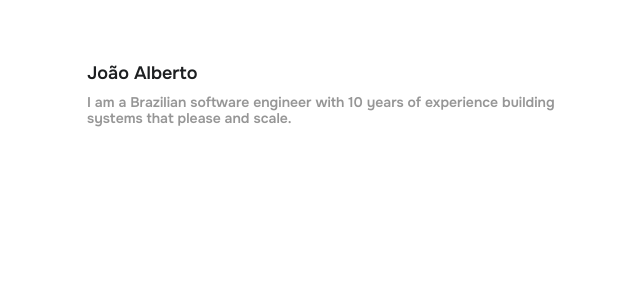
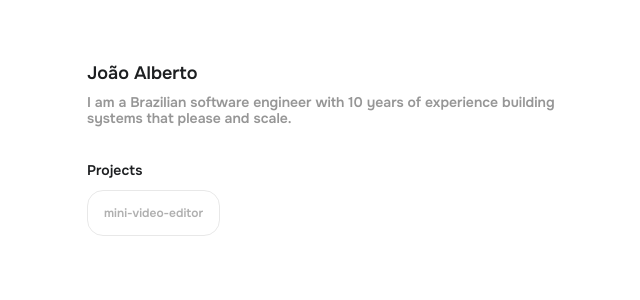
Before and after one commit to joaoalberto-dev/joaoalberto.dev, a Next.js app: page / in a window 1280 px wide. Shown: the top 300 px of the page, without its empty margins (313-953 px from the left). Built offline with nearby package versions, Linux system fonts and the light colour scheme.

Commit message:
chore: rendering the project section in the home page

```diff
--- a/src/app/page.tsx
+++ b/src/app/page.tsx
@@ -1,4 +1,7 @@
 import { Header } from "@/core/components/header/header";
+import { ProjectList } from "@/core/components/project-list/project-list";
+import { Project } from "@/core/components/project/project";
+import { Section } from "@/core/components/section/section";
 import text from "@/core/styles/text.module.css";
 
 export default function Home() {
@@ -8,6 +11,10 @@ export default function Home() {
         title="João Alberto"
         subtitle="I am a Brazilian software engineer with 10 years of experience building systems that please and scale."
       />
+      <Section>
+        <h3 className={text.subtitle}>Projects</h3>
+        <ProjectList />
+      </Section>
     </div>
   );
 }
```
